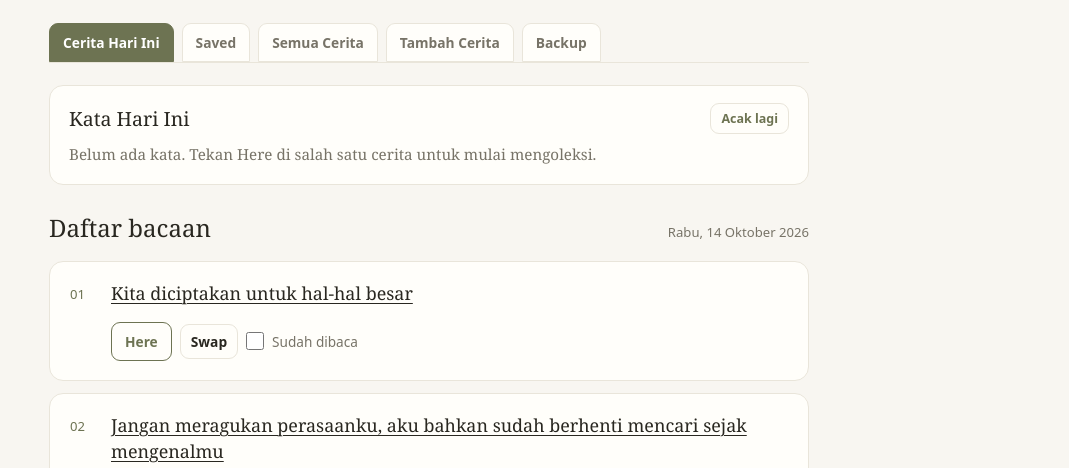
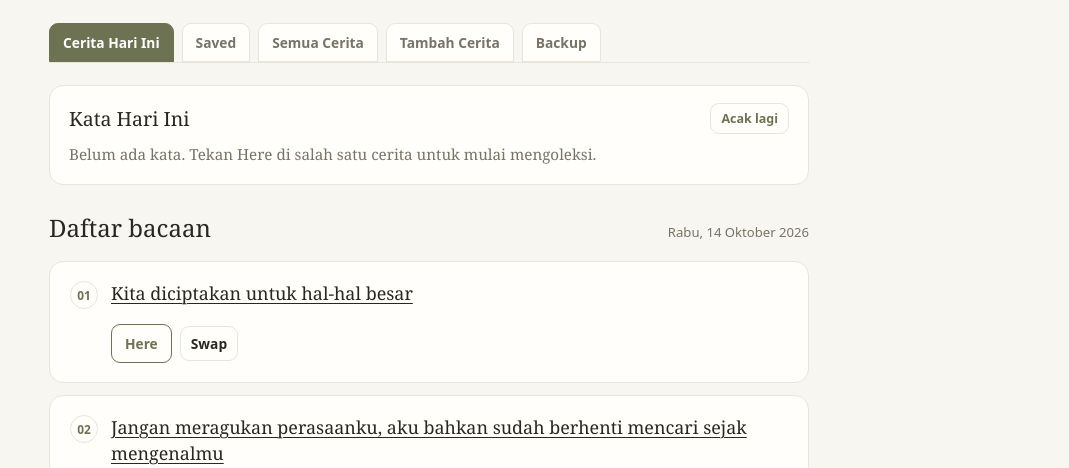
Before and after one commit to kaiyyi/Reading-List, a plain HTML site: page index.html in a window 1280 px wide. Both pictures are taken after a click on the button "Start Reading". Shown: the part 332-800 px from the top of the page, without its empty margins (211-1280 px from the left). Drawn offline with Linux system fonts and the light colour scheme.

Commit message:
Add number button styling and functionality

```diff
--- a/index.html
+++ b/index.html
@@ -694,6 +694,39 @@
     :root[data-theme="dark"] .story-status {
       background: #26323d;
       color: #9fc3e3;
+    }
+      /* ===== ANGKA JADI CEKLIS ===== */
+    .number-button {
+      flex: 0 0 28px;
+      width: 28px;
+      height: 28px;
+      padding: 0;
+      border: 1px solid var(--line);
+      border-radius: 50%;
+      background: transparent;
+      color: var(--accent);
+      cursor: pointer;
+      font: 600 0.74rem system-ui, sans-serif;
+    }
+
+    .number-button:hover {
+      border-color: var(--accent);
+      background: var(--soft);
+    }
+
+    .number-button.is-checked {
+      border-color: var(--accent);
+      background: var(--accent);
+      color: #fff;
+      font-size: 0.95rem;
+    }
+
+    :root[data-theme="dark"] .number-button.is-checked {
+      color: #1b1a17;
+    }
+
+    .read-label {
+      display: none;
     }
   </style>
 </head>
@@ -1256,9 +1289,15 @@
         const top = document.createElement("div");
         top.className = "story-top";
 
-        const number = document.createElement("span");
-        number.className = "number";
-        number.textContent = String(position + 1).padStart(2, "0");
+        const number = document.createElement("button");
+        number.type = "button";
+        number.className = `number number-button${isRead ? " is-checked" : ""}`;
+        number.textContent = isRead ? "✓" : String(position + 1).padStart(2, "0");
+        number.setAttribute(
+          "aria-label",
+          isRead ? `Batalkan tanda selesai: ${story.title}` : `Tandai sudah dibaca: ${story.title}`
+        );
+        number.addEventListener("click", () => checkbox.click());
 
         const title = document.createElement("h3");
         const titleLink = document.createElement("a");
```
